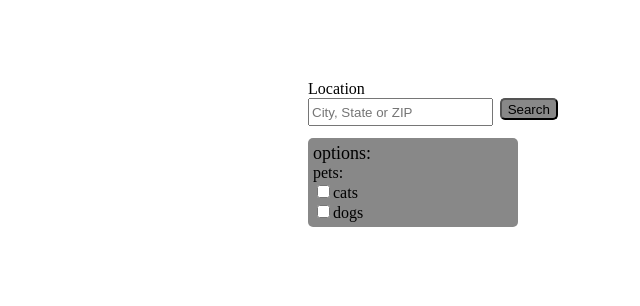
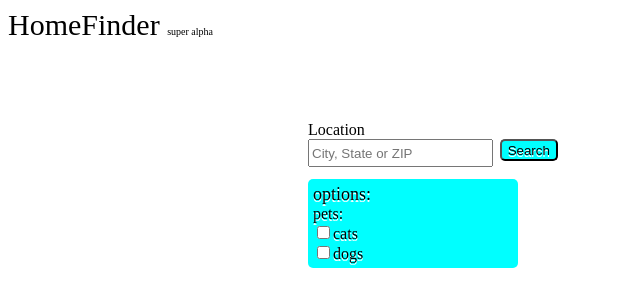
Before and after one commit to JacobSeguino/HomeFinderSearch, a plain HTML site: page HomeFinderSearch/index.html in a window 1280 px wide. Shown: the whole page, without its empty margins (0-640 px from the left). Drawn offline with nearby package versions, Linux system fonts and the light colour scheme.

Commit message:
still no luck with the json parser

```diff
--- a/HomeFinderSearch/index.html
+++ b/HomeFinderSearch/index.html
@@ -6,7 +6,7 @@
         <script type="text/javascript" src="/jquery/jquery-1.3.2.min.js"></script>
     </head>
     <body>
-        <!-- <pre id="response"></pre> -->
+        <div id="header">HomeFinder <side>super alpha</side></div>
         <form id="searchDiv">
         	<label>Location</label><br/>
         	<input type="text" name="area" id="searchBar" placeholder="City, State or ZIP"/>
--- a/HomeFinderSearch/search.js
+++ b/HomeFinderSearch/search.js
@@ -18,7 +18,7 @@ $(document).ready(function(){
 		apiUrl= apiUrl + apiKey;
 
 		$.getJSON(apiUrl, function(jd) {
-	        $('#test').html('<p> Name: ' + jd.name + '</p>');
+	        $('#test').html('<p> Name: ' + jd.status + '</p>');
 	    });
 	});
 
--- a/HomeFinderSearch/stylesheet.css
+++ b/HomeFinderSearch/stylesheet.css
@@ -1,3 +1,11 @@
+#header{
+	font-size:30px;
+	text-align:left;
+	height: 33px;
+}
+side{
+	font-size:10px;
+}
 #searchBar{
     float:left;
     height:22px;
@@ -7,7 +15,9 @@
 	border-radius:5px;
 	margin-left:0.5em;
 	height:22px;
-	background-color:#888888;
+	background-color:#00ffff;
+	color:#000000;
+	text-shadow: 0px 2px #ffffff;
 }
 #searchDiv{
 	margin-left:300px;
@@ -15,9 +25,11 @@
 }
 #options{
 	border-radius:5px;
-	background-color:#888888;
+	background-color:#00ffff;
 	width: 200px;
 	padding: 5px;
+	color:#000000;
+	text-shadow: 0px 2px #ffffff;
 }
 .options{
 	font-size: 18px;
```
